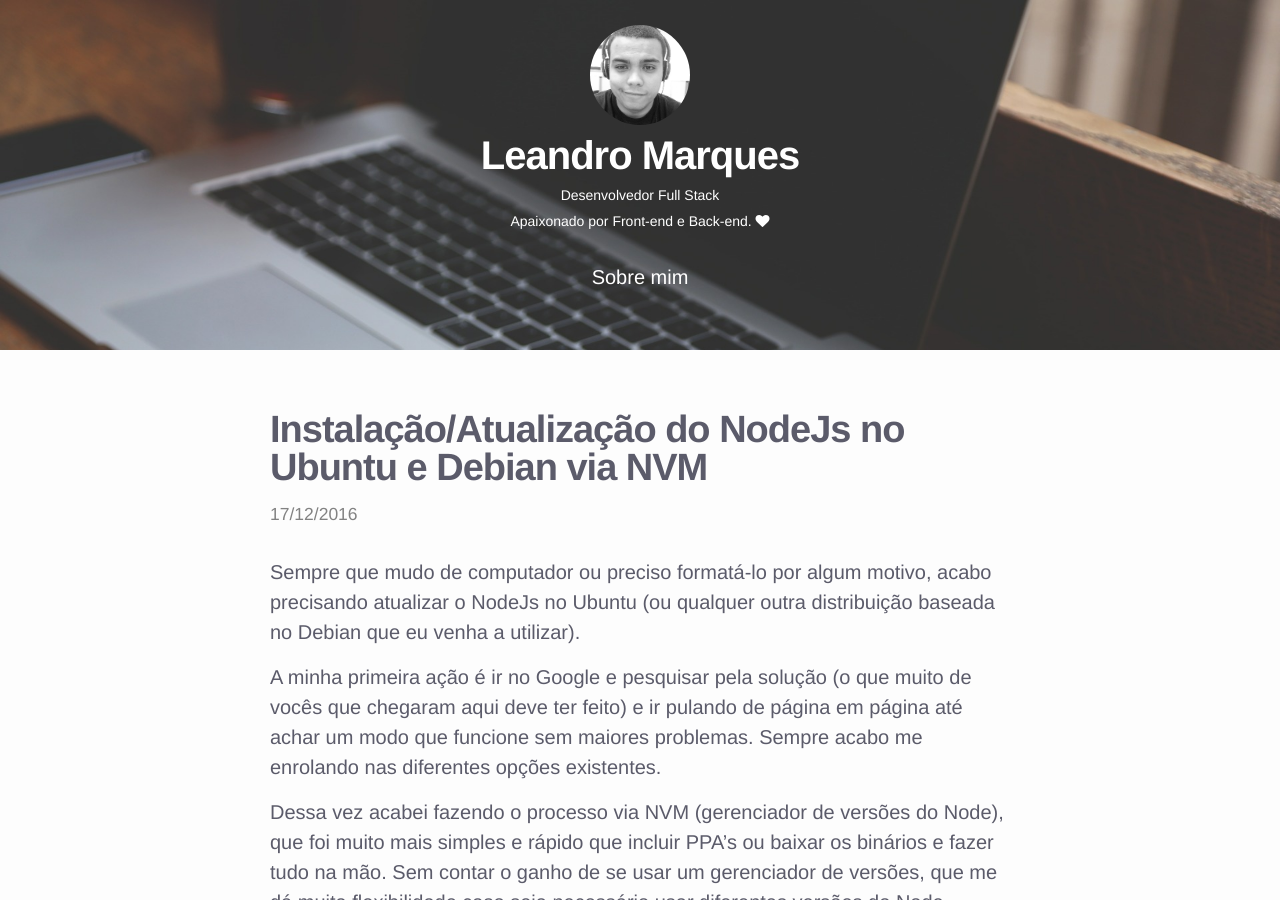
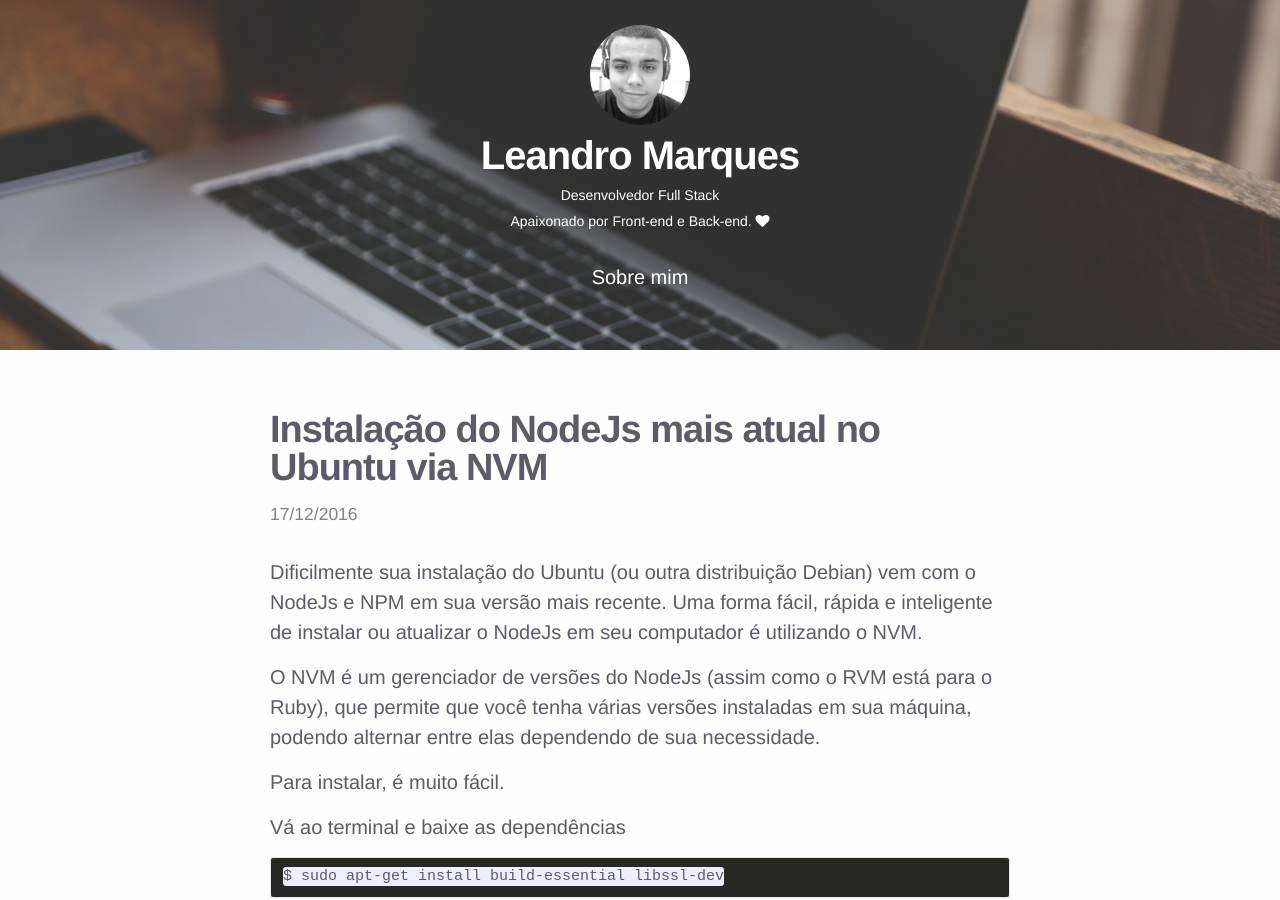
Before and after one commit to leandromarques/leandromarques.github.io, a Jekyll site: the page built from _posts/2016-12-22-intalacao-nodejs-debian.markdown, in a window 1280 px wide and 900 px high. Built offline with Jekyll 4.4.1, drawn with Linux system fonts in a browser that asks for light colours; nearby versions of some CDN libraries; comment, search, counter and statistics services are not loaded; some of the changed text lies outside the part shown.

Commit message:
Last post improved

````diff
--- a/_posts/2016-12-22-intalacao-nodejs-debian.markdown
+++ b/_posts/2016-12-22-intalacao-nodejs-debian.markdown
@@ -1,16 +1,14 @@
 ---
 layout: post
-title:  "Instalação/Atualização do NodeJs no Ubuntu e Debian via NVM"
+title:  "Instalação do NodeJs mais atual no Ubuntu via NVM"
 date:   2016-12-17 18:00:00 -0200
 categories: infraestrutura
 ---
-Sempre que mudo de computador ou preciso formatá-lo por algum motivo, acabo precisando atualizar o NodeJs no Ubuntu (ou qualquer outra distribuição baseada no Debian que eu venha a utilizar).
+Dificilmente sua instalação do Ubuntu (ou outra distribuição Debian) vem com o NodeJs e NPM em sua versão mais recente. Uma forma fácil, rápida e inteligente de instalar ou atualizar o NodeJs em seu computador é utilizando o NVM.
 
-A minha primeira ação é ir no Google e pesquisar pela solução (o que muito de vocês que chegaram aqui deve ter feito) e ir pulando de página em página até achar um modo que funcione sem maiores problemas. Sempre acabo me enrolando nas diferentes opções existentes.
+O NVM é um gerenciador de versões do NodeJs (assim como o RVM está para o Ruby), que permite que você tenha várias versões instaladas em sua máquina, podendo alternar entre elas dependendo de sua necessidade.
 
-Dessa vez acabei fazendo o processo via NVM (gerenciador de versões do Node), que foi muito mais simples e rápido que incluir PPA's ou baixar os binários e fazer tudo na mão. Sem contar o ganho de se usar um gerenciador de versões, que me dá muita flexibilidade caso seja necessário usar diferentes versões do Node.
-
-Então, vamos instalar o Node!
+Para instalar, é muito fácil.
 
 Vá ao terminal e baixe as dependências
 
@@ -22,6 +20,7 @@ Logo em seguida, baixe o NVM (mude o número da versão, caso seja necessário),
 
  ```
 $ curl -o- https://raw.githubusercontent.com/creationix/nvm/v0.32.1/install.sh | bash
+
  ```
 
  Aplique as alterações do bash para conseguir utilizar o comando nvm:
````
